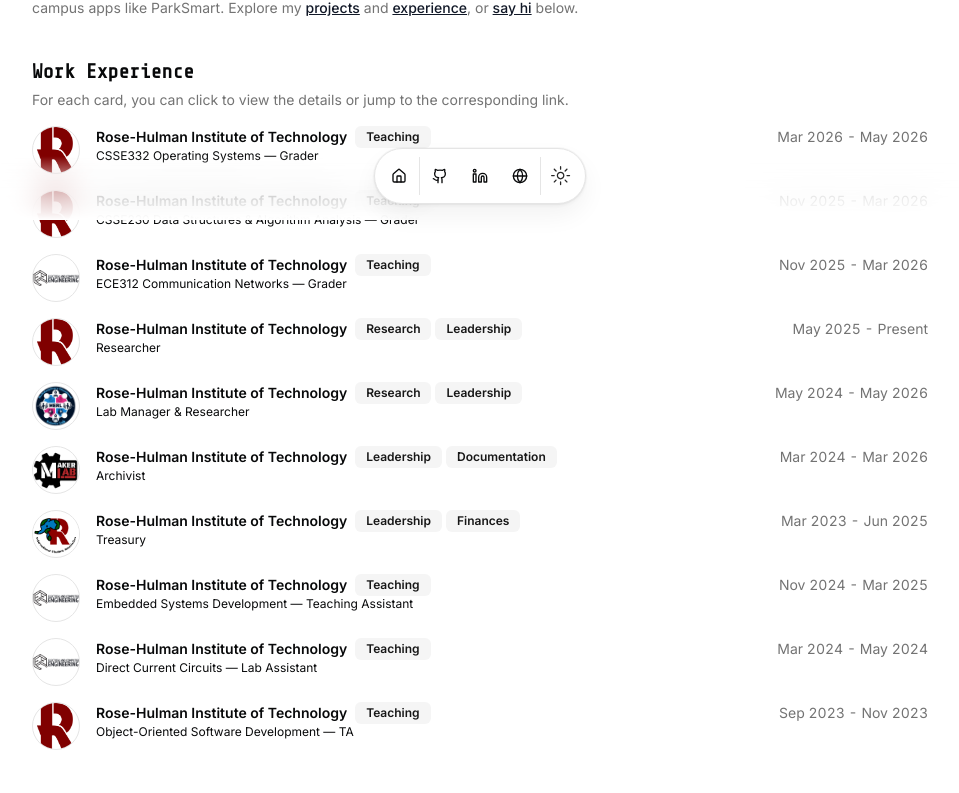
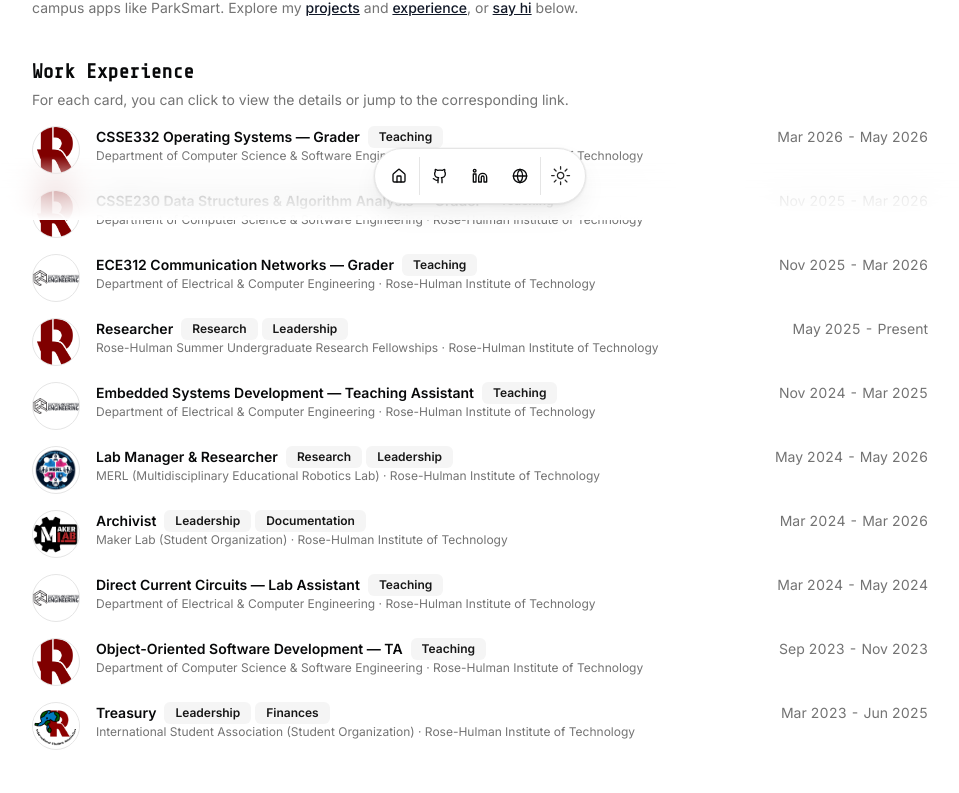
Before and after one commit to WillWYQ/portfolio, a Next.js app: page / in a window 1280 px wide. Shown: the part 580-1373 px from the top of the page, without its empty margins (160-1119 px from the left). Built offline with nearby package versions, Linux system fonts and the light colour scheme.

Commit message:
fix: update work experience details and improve subtitle formatting for clarity

```diff
--- a/src/app/page.tsx
+++ b/src/app/page.tsx
@@ -158,13 +158,13 @@ export default function Page() {
             </div>
           </BlurFade>
           {DATA.work.map((work: any, id: number) => (
-            <BlurFade key={work.company} delay={BLUR_FADE_DELAY * 6 + id * 0.05}>
+            <BlurFade key={`${work.title}-${work.start}`} delay={BLUR_FADE_DELAY * 6 + id * 0.05}>
               <ResumeCard
-                key={work.company}
+                key={`${work.title}-${work.start}`}
                 logoUrl={work.logoUrl}
                 altText={work.company}
-                title={work.company}
-                subtitle={work.title}
+                title={work.title}
+                subtitle={`${work.department} · ${work.company}`}
                 href={work.href}
                 badges={work.badges}
                 period={`${work.start} - ${work.end ?? "Present"}`}
--- a/src/components/resume-card.tsx
+++ b/src/components/resume-card.tsx
@@ -84,7 +84,7 @@ export const ResumeCard = ({
                 {period}
               </div>
             </div>
-            {subtitle && <div className="font-sans text-xs">{subtitle}</div>}
+            {subtitle && <div className="font-sans text-xs text-muted-foreground">{subtitle}</div>}
           </CardHeader>
           {description && (
             <motion.div
--- a/src/data/resume.tsx
+++ b/src/data/resume.tsx
@@ -248,6 +248,19 @@ export const DATA = {
         "Designed and implemented core microkernel components on a RISC-V SoC, including boot, trap/exception handling, timer-driven preemption, and PLIC-based external interrupts. Integrated OpenSBI (FW_DYNAMIC) and verified the system on QEMU with GDB. Authored documentation, lab exercises, and code comments for an educational OS stack; maintained reproducible build tooling (Makefiles, scripts) to support students. Practiced low-level debugging (RISC-V assembly, linker scripts, interrupt controller configuration) under faculty mentorship; collaborated remotely with the research team. (Remote; Terre Haute, IN)"
     },
     {
+      department: "Department of Electrical & Computer Engineering",
+      company: "Rose-Hulman Institute of Technology",
+      href: "https://www.rose-hulman.edu/",
+      badges: ["Teaching"],
+      location: "Terre Haute, IN",
+      title: "Embedded Systems Development — Teaching Assistant",
+      logoUrl: "/rhitece.png",
+      start: "Nov 2024",
+      end: "Mar 2025",
+      description:
+        "Assisted in an Embedded Systems course. Helped students debug C/assembly code on microcontrollers, including build setup and peripheral use; guided practices for interrupts, timing, and resource-constrained programming. Checked off labs and graded reports with consistent rubrics. Reinforced systematic debugging habits and clear documentation; collaborated with the instructor to keep sessions on schedule.",
+    },
+    {
       department: "MERL (Multidisciplinary Educational Robotics Lab)",
       company: "Rose-Hulman Institute of Technology",
       href: "https://www.rose-hulman.edu/",
@@ -274,32 +287,6 @@ export const DATA = {
         "Maintained lab assets and documentation; supported student projects and maker activities.",
     },
     {
-      department: "International Student Association (Student Organization)",
-      company: "Rose-Hulman Institute of Technology",
-      href: "https://www.rose-hulman.edu/",
-      badges: ["Leadership", "Finances"],
-      location: "Terre Haute, IN",
-      title: "Treasury",
-      logoUrl: "/isa.png",
-      start: "Mar 2023",
-      end: "Jun 2025",
-      description:
-        "Oversaw budgeting and transparent reporting for a 50-member student association. Coordinated with campus offices to secure funding for cultural events, while improving documentation practices for continuity. Gained leadership, budgeting, and organizational skills.",
-    },
-    {
-      department: "Department of Electrical & Computer Engineering",
-      company: "Rose-Hulman Institute of Technology",
-      href: "https://www.rose-hulman.edu/",
-      badges: ["Teaching"],
-      location: "Terre Haute, IN",
-      title: "Embedded Systems Development — Teaching Assistant",
-      logoUrl: "/rhitece.png",
-      start: "Nov 2024",
-      end: "Mar 2025",
-      description:
-        "Assisted in an Embedded Systems course. Helped students debug C/assembly code on microcontrollers, including build setup and peripheral use; guided practices for interrupts, timing, and resource-constrained programming. Checked off labs and graded reports with consistent rubrics. Reinforced systematic debugging habits and clear documentation; collaborated with the instructor to keep sessions on schedule.",
-    },
-    {
       department: "Department of Electrical & Computer Engineering",
       company: "Rose-Hulman Institute of Technology",
       href: "https://www.rose-hulman.edu/",
@@ -311,7 +298,6 @@ export const DATA = {
       end: "May 2024",
       description:
         "Supported undergraduate DC Circuits lab sections as a Lab Assistant. Prepared and checked lab stations; set up bench power supplies, digital multimeters, oscilloscopes, and function generators. Assisted students with breadboarding and safe measurement techniques; verified circuit behavior against expected values; helped debug wiring and instrumentation issues. Documented common issues and clarified lab procedures with the instructor."
-
     },
     {
       department: "Department of Computer Science & Software Engineering",
@@ -325,6 +311,19 @@ export const DATA = {
       end: "Nov 2023",
       description:
         "Supported an undergraduate Object-Oriented Software Development course as a Teaching Assistant and project manager for the course project. Provided lab and office-hour support; helped students debug object-oriented code and reason about program design (abstraction, encapsulation, inheritance, polymorphism). Reviewed submissions and graded programming assignments using clear rubrics; delivered targeted feedback. Coordinated with the instructor to clarify requirements and maintain course materials. Organized weekly project meetings, set milestones, tracked risks, and guided teams to completion while reinforcing unit-testing and version-control practices."
+    },
+    {
+      department: "International Student Association (Student Organization)",
+      company: "Rose-Hulman Institute of Technology",
+      href: "https://www.rose-hulman.edu/",
+      badges: ["Leadership", "Finances"],
+      location: "Terre Haute, IN",
+      title: "Treasury",
+      logoUrl: "/isa.png",
+      start: "Mar 2023",
+      end: "Jun 2025",
+      description:
+        "Oversaw budgeting and transparent reporting for a 50-member student association. Coordinated with campus offices to secure funding for cultural events, while improving documentation practices for continuity. Gained leadership, budgeting, and organizational skills.",
     },
   ],
 
```
